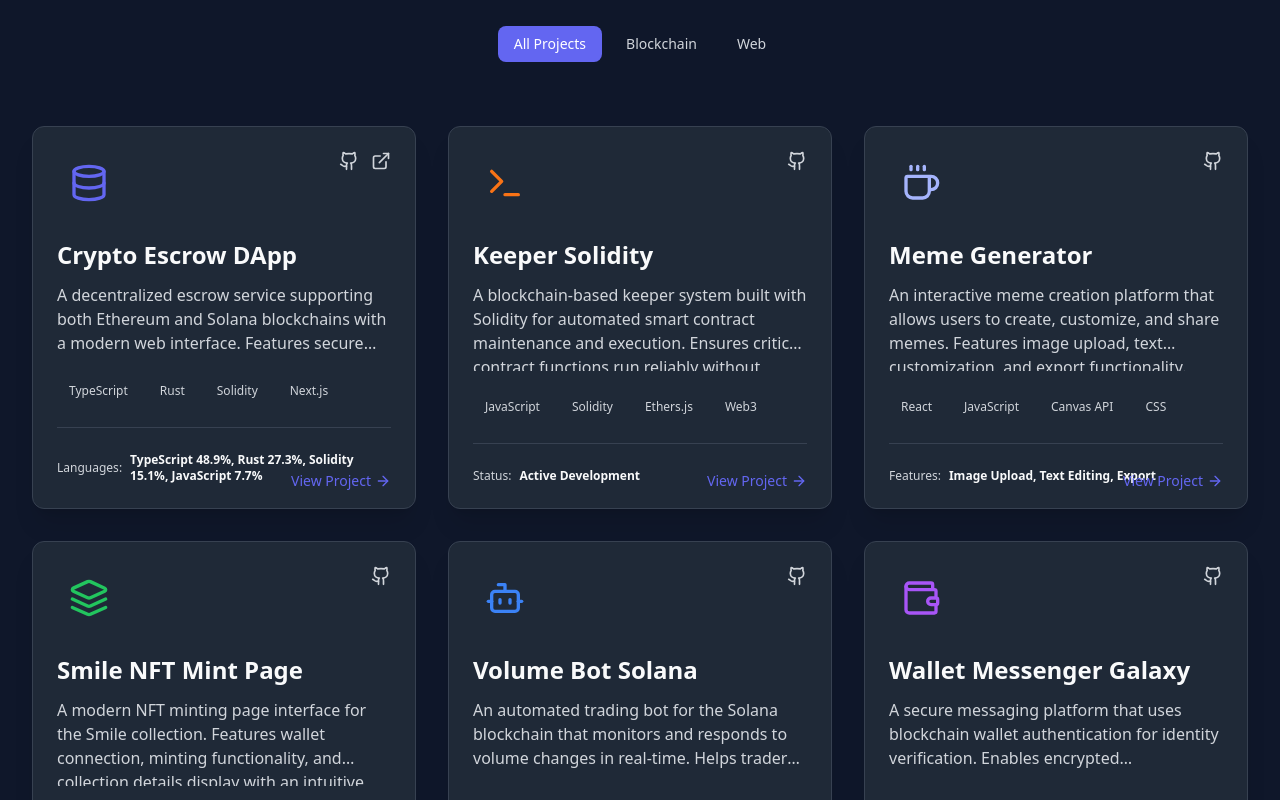
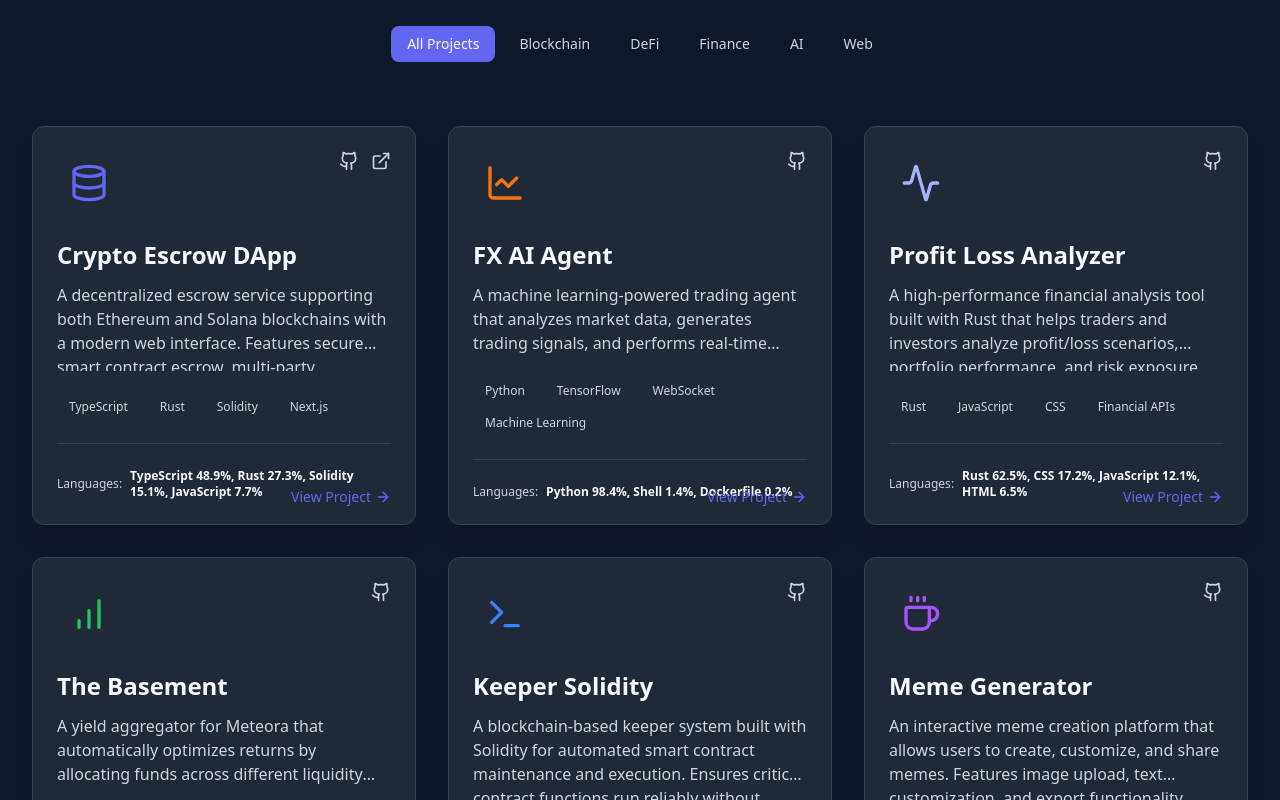
Before and after one commit to Dipraise1/PORTFOLIO2, a React (Vite) app: page / in a window 1280 px wide. Shown: the part 1200-2000 px from the top of the page. Built offline with nearby package versions, Linux system fonts and the light colour scheme.

Commit message:
Add FX AI Agent, Profit Loss Analyzer, and The Basement projects

```diff
--- a/src/components/Projects.jsx
+++ b/src/components/Projects.jsx
@@ -1,6 +1,6 @@
 import { useState } from 'react';
 import { motion } from 'framer-motion';
-import { Github, ExternalLink, Code2, Layers, ArrowRight, Terminal, Database, Coffee, Bot, Wallet, MessageCircle } from 'lucide-react';
+import { Github, ExternalLink, Code2, Layers, ArrowRight, Terminal, Database, Coffee, Bot, Wallet, MessageCircle, BarChart, Activity, LineChart } from 'lucide-react';
 
 const Projects = () => {
   const [activeFilter, setActiveFilter] = useState('all');
@@ -22,10 +22,52 @@ const Projects = () => {
     },
     {
       id: 2,
+      title: 'FX AI Agent',
+      description:
+        'A machine learning-powered trading agent that analyzes market data, generates trading signals, and performs real-time market analysis with secure API authentication and reliable WebSocket connections.',
+      icon: <LineChart className="w-10 h-10 text-[var(--color-accent)]" />,
+      tech: ['Python', 'TensorFlow', 'WebSocket', 'Machine Learning'],
+      githubLink: 'https://github.com/Dipraise1/fx-ai-agent',
+      liveLink: '',
+      category: 'ai',
+      stats: {
+        languages: 'Python 98.4%, Shell 1.4%, Dockerfile 0.2%'
+      }
+    },
+    {
+      id: 3,
+      title: 'Profit Loss Analyzer',
+      description:
+        'A high-performance financial analysis tool built with Rust that helps traders and investors analyze profit/loss scenarios, portfolio performance, and risk exposure with real-time market data integration.',
+      icon: <Activity className="w-10 h-10 text-[var(--color-primary-lighter)]" />,
+      tech: ['Rust', 'JavaScript', 'CSS', 'Financial APIs'],
+      githubLink: 'https://github.com/Dipraise1/profitlossanalyzer',
+      liveLink: '',
+      category: 'finance',
+      stats: {
+        languages: 'Rust 62.5%, CSS 17.2%, JavaScript 12.1%, HTML 6.5%'
+      }
+    },
+    {
+      id: 4,
+      title: 'The Basement',
+      description:
+        'A yield aggregator for Meteora that automatically optimizes returns by allocating funds across different liquidity pools. Features auto-compounding, yield optimization, and smart position management.',
+      icon: <BarChart className="w-10 h-10 text-green-500" />,
+      tech: ['Solidity', 'React', 'TypeScript', 'Web3'],
+      githubLink: 'https://github.com/Dipraise1/thebasement',
+      liveLink: '',
+      category: 'defi',
+      stats: {
+        features: 'Yield Optimization, Auto-compounding, Pool Analytics'
+      }
+    },
+    {
+      id: 5,
       title: 'Keeper Solidity',
       description:
         'A blockchain-based keeper system built with Solidity for automated smart contract maintenance and execution. Ensures critical contract functions run reliably without manual intervention.',
-      icon: <Terminal className="w-10 h-10 text-[var(--color-accent)]" />,
+      icon: <Terminal className="w-10 h-10 text-blue-500" />,
       tech: ['JavaScript', 'Solidity', 'Ethers.js', 'Web3'],
       githubLink: 'https://github.com/Dipraise1/keepersolidity',
       liveLink: '',
@@ -35,11 +77,11 @@ const Projects = () => {
       }
     },
     {
-      id: 3,
+      id: 6,
       title: 'Meme Generator',
       description:
         'An interactive meme creation platform that allows users to create, customize, and share memes. Features image upload, text customization, and export functionality.',
-      icon: <Coffee className="w-10 h-10 text-[var(--color-primary-lighter)]" />,
+      icon: <Coffee className="w-10 h-10 text-purple-500" />,
       tech: ['React', 'JavaScript', 'Canvas API', 'CSS'],
       githubLink: 'https://github.com/Dipraise1/memegen',
       liveLink: '',
@@ -49,11 +91,11 @@ const Projects = () => {
       }
     },
     {
-      id: 4,
+      id: 7,
       title: 'Smile NFT Mint Page',
       description:
         'A modern NFT minting page interface for the Smile collection. Features wallet connection, minting functionality, and collection details display with an intuitive user experience.',
-      icon: <Layers className="w-10 h-10 text-green-500" />,
+      icon: <Layers className="w-10 h-10 text-yellow-500" />,
       tech: ['JavaScript', 'CSS', 'Web3.js', 'React'],
       githubLink: 'https://github.com/Dipraise1/smilemintpage',
       liveLink: '',
@@ -63,11 +105,11 @@ const Projects = () => {
       }
     },
     {
-      id: 5,
+      id: 8,
       title: 'Volume Bot Solana',
       description:
         'An automated trading bot for the Solana blockchain that monitors and responds to volume changes in real-time. Helps traders capitalize on market movements efficiently.',
-      icon: <Bot className="w-10 h-10 text-blue-500" />,
+      icon: <Bot className="w-10 h-10 text-teal-500" />,
       tech: ['JavaScript', 'Solana/Web3.js', 'Node.js', 'APIs'],
       githubLink: 'https://github.com/Dipraise1/volumebotsolana',
       liveLink: '',
@@ -77,11 +119,11 @@ const Projects = () => {
       }
     },
     {
-      id: 6,
+      id: 9,
       title: 'Wallet Messenger Galaxy',
       description:
         'A secure messaging platform that uses blockchain wallet authentication for identity verification. Enables encrypted communications between crypto wallet addresses.',
-      icon: <Wallet className="w-10 h-10 text-purple-500" />,
+      icon: <Wallet className="w-10 h-10 text-indigo-500" />,
       tech: ['TypeScript', 'Blockchain', 'Encryption', 'Web3'],
       githubLink: 'https://github.com/Dipraise1/wallet-messenger-galaxy',
       liveLink: '',
@@ -99,6 +141,9 @@ const Projects = () => {
   const filters = [
     { id: 'all', label: 'All Projects' },
     { id: 'blockchain', label: 'Blockchain' },
+    { id: 'defi', label: 'DeFi' },
+    { id: 'finance', label: 'Finance' },
+    { id: 'ai', label: 'AI' },
     { id: 'web', label: 'Web' }
   ];
 
```
